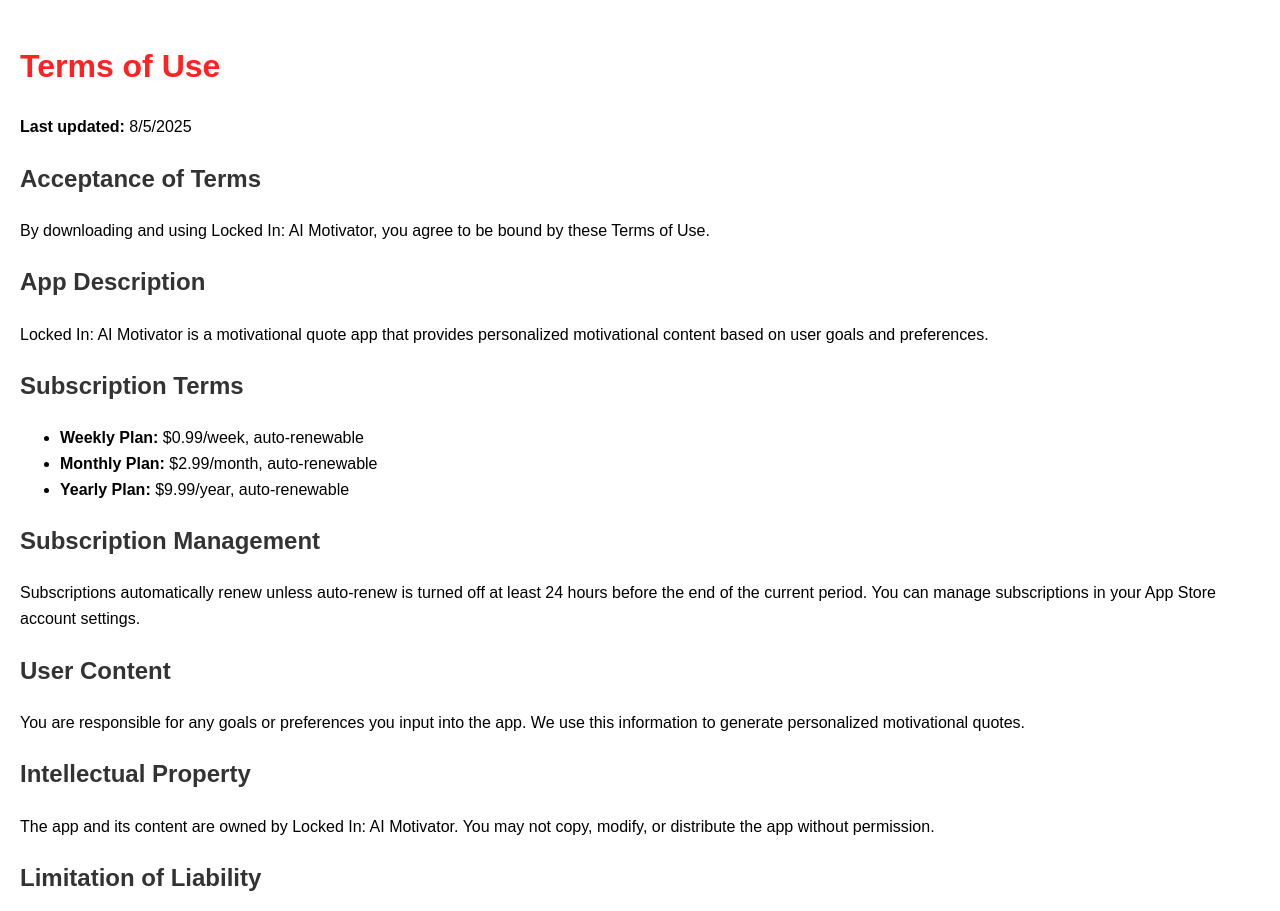
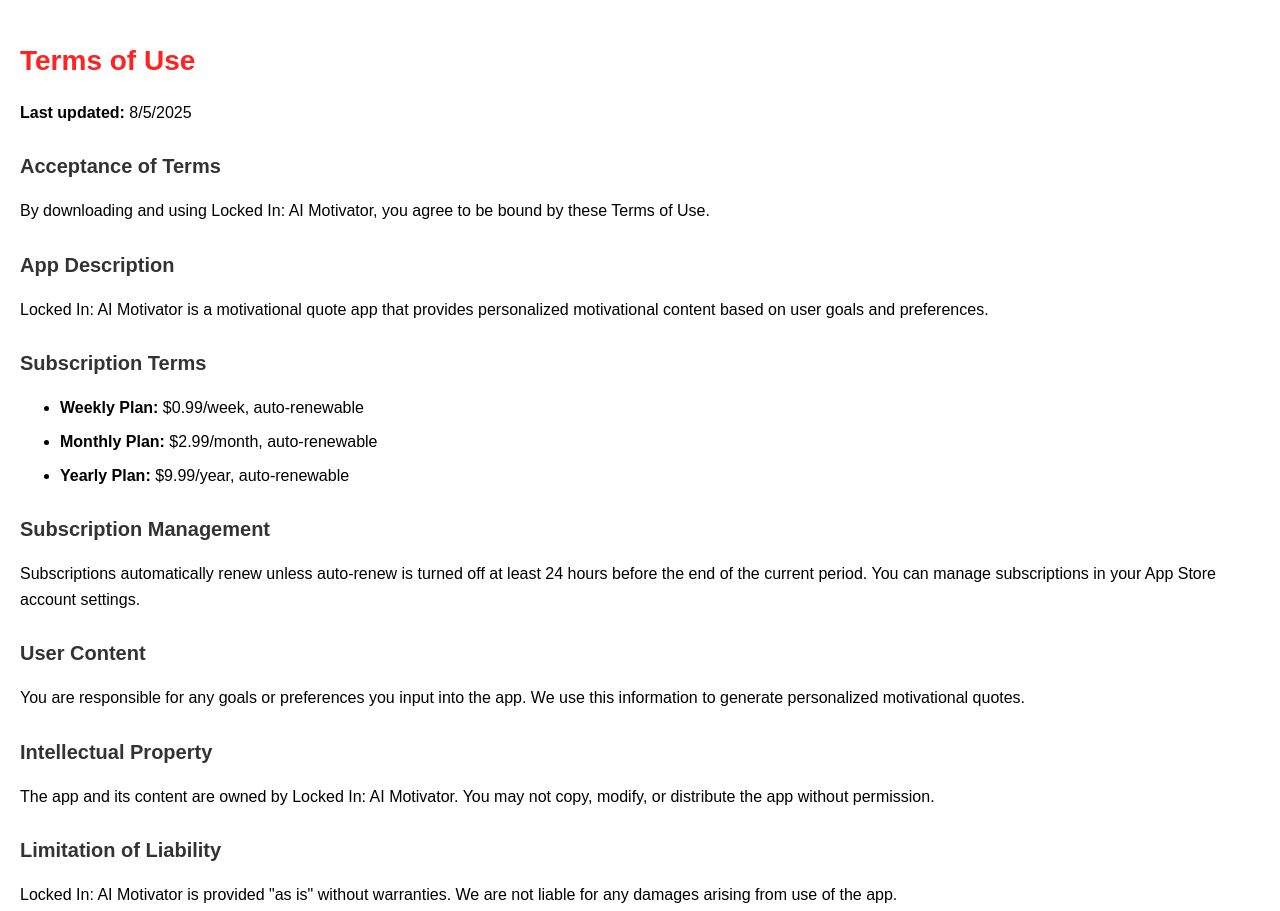
Before and after one commit to jaguarvusal/locked-in-terms, a plain HTML site: page index.html in a window 1280 px wide. Shown: the top 911 px of the page. Drawn offline with Linux system fonts and the light colour scheme.

Commit message:
Update index.html

```diff
--- a/index.html
+++ b/index.html
@@ -11,12 +11,29 @@
             margin: 0;
             padding: 20px;
             line-height: 1.6;
+            font-size: 16px;
         }
         h1 {
             color: #FF2222;
+            font-size: 28px;
+            margin-bottom: 15px;
         }
         h2 {
             color: #333;
+            font-size: 20px;
+            margin-top: 25px;
+            margin-bottom: 10px;
+        }
+        p {
+            font-size: 16px;
+            margin-bottom: 12px;
+        }
+        ul {
+            font-size: 16px;
+            margin-bottom: 15px;
+        }
+        li {
+            margin-bottom: 8px;
         }
     </style>
 </head>
```
